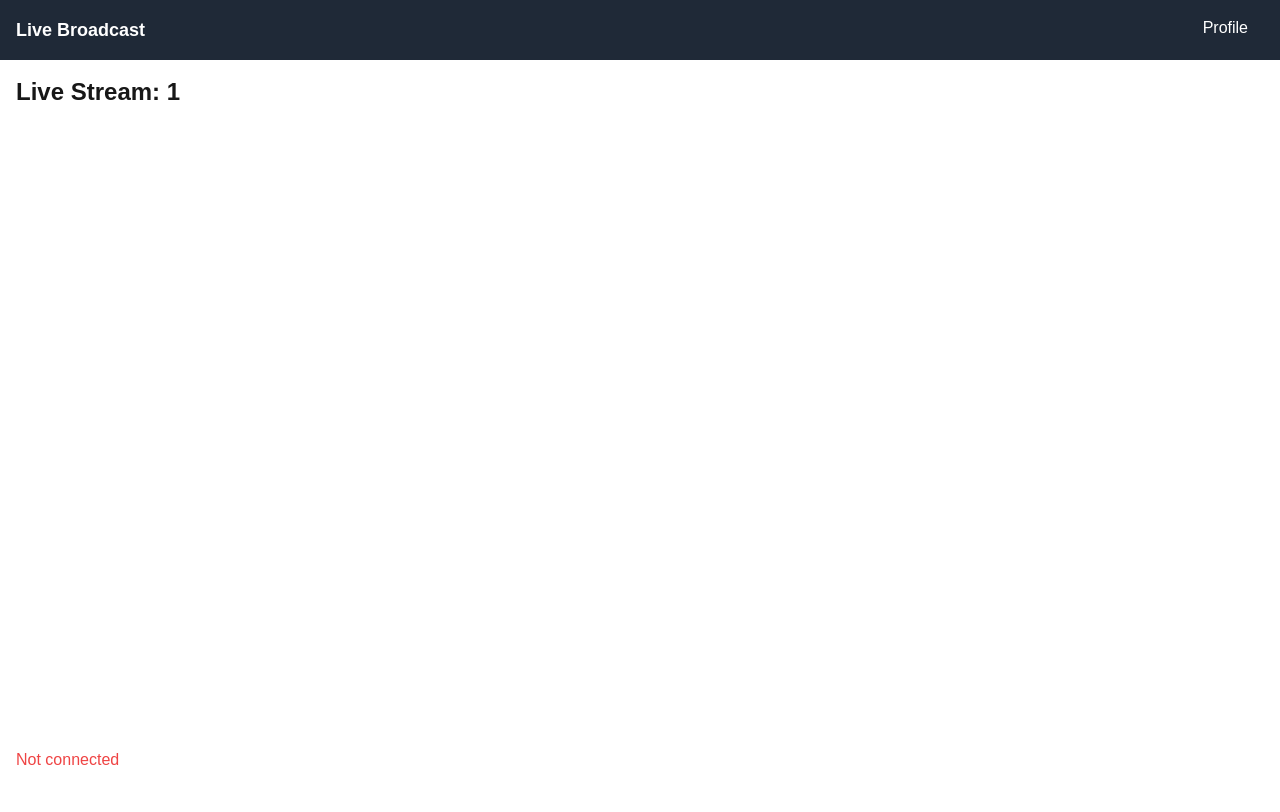
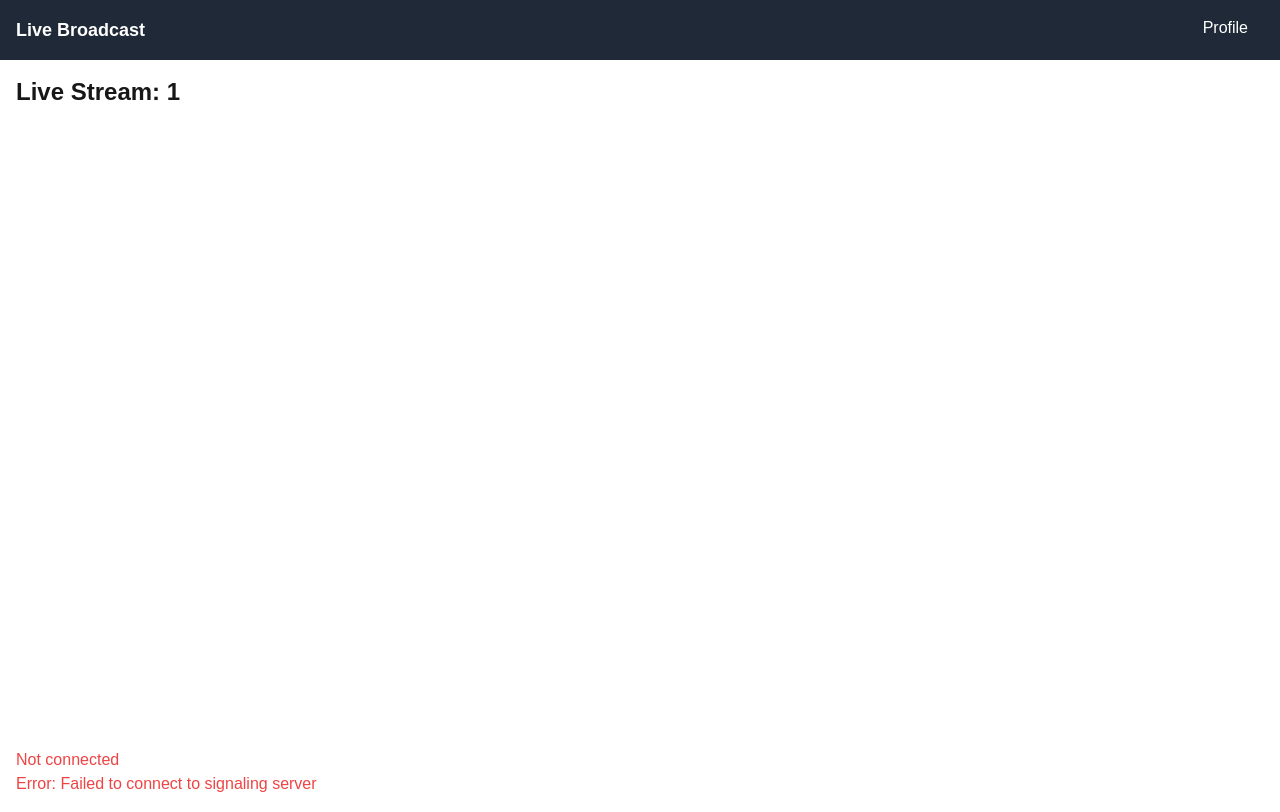
Before and after one commit to KumarShresth7/live-broadcasting-app, a Next.js app: page /stream/1 in a window 1280 px wide. Built offline with nearby package versions, Linux system fonts and the light colour scheme; no server answers.

Commit message:
broadcaster frontend and backend established successfully

```diff
--- a/components/StreamPlayer.jsx
+++ b/components/StreamPlayer.jsx
@@ -4,7 +4,7 @@ import React, { useEffect, useRef, useState } from 'react';
 import SimplePeer from 'simple-peer';
 import io from 'socket.io-client';
 
-const socket = io('http://localhost:3001'); // Use the env variable
+const socket = io('http://localhost:3001'); // Ensure backend CORS setup allows frontend origin
 
 export default function StreamPlayer({ streamId, isBroadcaster }) {
     const videoRef = useRef(null);
@@ -12,8 +12,8 @@ export default function StreamPlayer({ streamId, isBroadcaster }) {
     const [isConnected, setIsConnected] = useState(false);
     const [error, setError] = useState(null);
 
-    // In StreamPlayer.jsx
     useEffect(() => {
+        // Check socket connection status
         socket.on('connect', () => {
             console.log('Connected to signaling server');
         });
@@ -23,13 +23,14 @@ useEffect(() => {
 
         socket.on('connect_error', (err) => {
             console.error('Connection Error:', err);
+            setError('Failed to connect to signaling server');
         });
     }, []);
 
-
     useEffect(() => {
         if (isBroadcaster) {
-            navigator.mediaDevices.getUserMedia({ video: true, audio: true }).then((stream) => {
+            navigator.mediaDevices.getUserMedia({ video: true, audio: true })
+                .then((stream) => {
                     if (videoRef.current) {
                         videoRef.current.srcObject = stream;
                     }
@@ -37,10 +38,12 @@ useEffect(() => {
                     const newPeer = new SimplePeer({ initiator: true, stream });
 
                     newPeer.on('signal', (signalData) => {
+                        console.log('Sending broadcaster signal:', signalData);
                         socket.emit('broadcaster-signal', { streamId, signalData });
                     });
 
                     newPeer.on('connect', () => {
+                        console.log('Broadcaster connected to viewer');
                         setIsConnected(true);
                     });
 
@@ -51,10 +54,13 @@ useEffect(() => {
                     });
 
                     socket.on('viewer-signal', (viewerSignal) => {
+                        console.log('Received viewer signal, responding...');
                         newPeer.signal(viewerSignal);
                     });
+
                     setPeer(newPeer);
-            }).catch((err) => {
+                })
+                .catch((err) => {
                     console.error('Error accessing media devices:', err);
                     setError(err.message);
                 });
@@ -62,16 +68,19 @@ useEffect(() => {
             const newPeer = new SimplePeer();
 
             newPeer.on('signal', (signalData) => {
+                console.log('Sending viewer signal:', signalData);
                 socket.emit('viewer-signal', { streamId, signalData });
             });
 
             newPeer.on('stream', (remoteStream) => {
+                console.log('Received remote stream');
                 if (videoRef.current) {
                     videoRef.current.srcObject = remoteStream;
                 }
             });
 
             newPeer.on('connect', () => {
+                console.log('Viewer connected to broadcaster');
                 setIsConnected(true);
             });
 
@@ -82,8 +91,10 @@ useEffect(() => {
             });
 
             socket.on('broadcaster-signal', (broadcasterSignal) => {
+                console.log('Received broadcaster signal, responding...');
                 newPeer.signal(broadcasterSignal);
             });
+
             setPeer(newPeer);
         }
 
```
Lines whose indentation alone changed are shown as unchanged.
